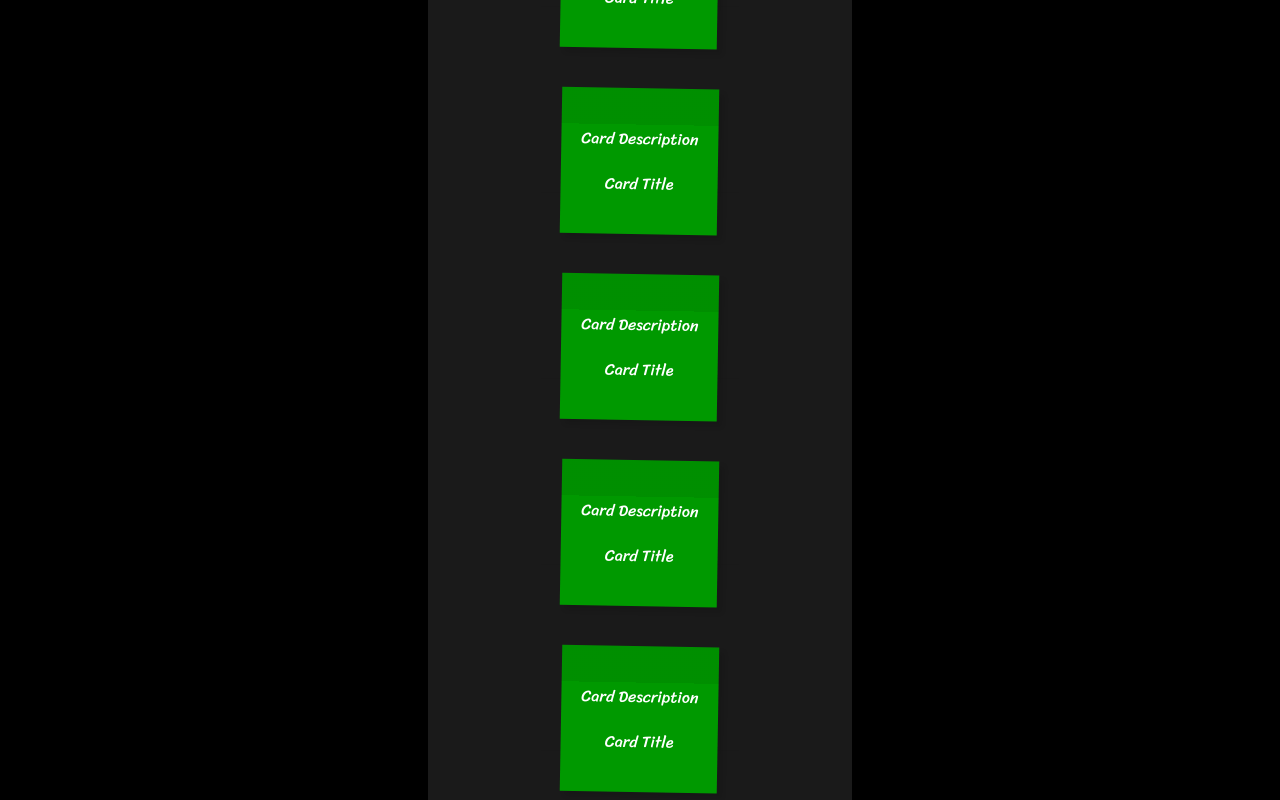
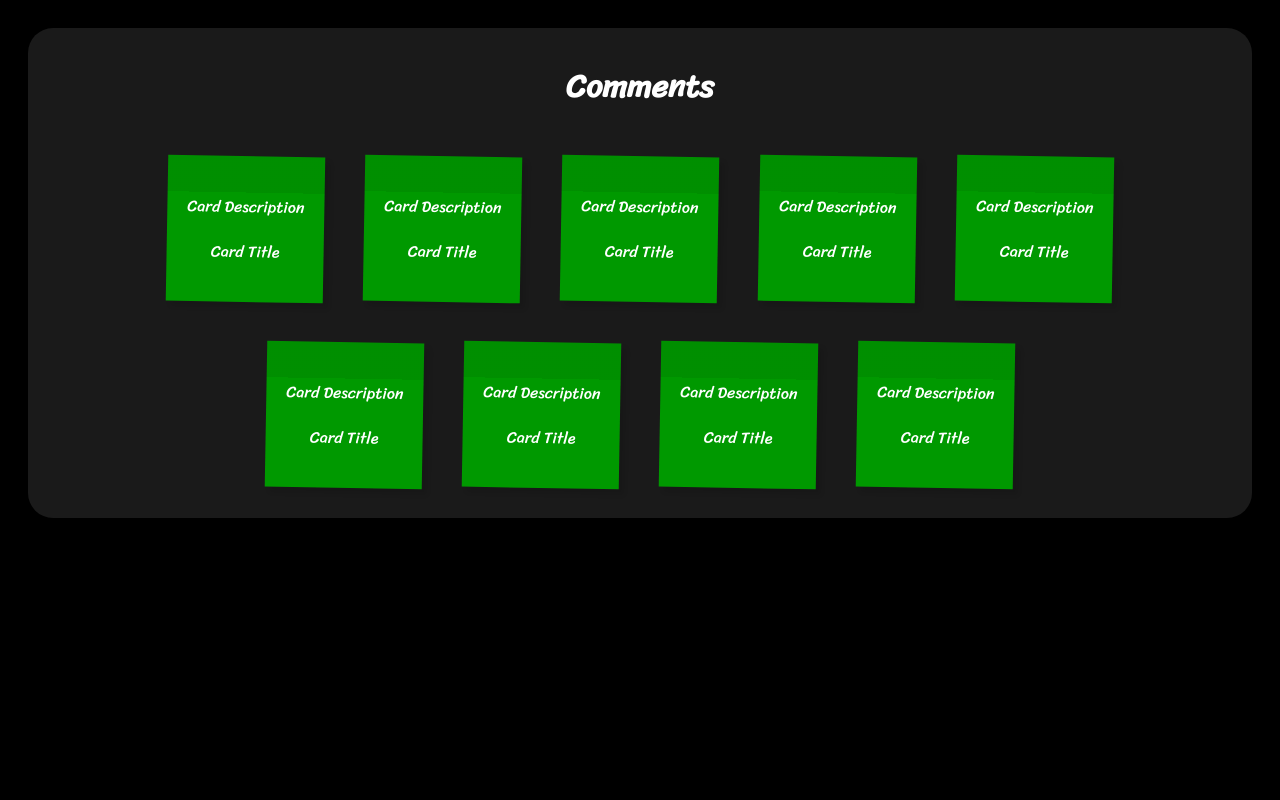
Before and after one commit to reuelrai/Quest, a React (Vite) app: page / in a window 1280 px wide. Shown: the top 800 px of the page. Built offline with nearby package versions, Linux system fonts and the light colour scheme.

Commit message:
minor changes

```diff
--- a/src/App.css
+++ b/src/App.css
@@ -1,37 +1,10 @@
-html{
-  background-color: black;
-  position: absolute;
-  top: 0;
-  left: 0;
-  top: 50%;
-  left: 50%;
-  transform: translate(-50%, -50%);
+:root {
+  font-family: 'Sriracha', cursive;
+  color: white;
+  background-color: hsl(0, 0%, 0%);
+  text-align: center;
+  padding: 20px;
 }
-
-.first-container{
-
-  position: relative;
-  display: inline-block;
-  justify-content: center;
-  align-items: center;
-  background-color: hsl(0, 0%, 10%);
-  margin: 50px 100px 50px 100px;
-  border-radius: 30px;
-  padding: 20px;
-  justify-content: center;
-  text-align: center;
-}
-
-
-.second-container{
-  position: relative;
-  display: inline;
-  justify-content: center;
-  align-items: center;
-  background-color: hsl(0, 0%, 10%);
-}
-
-
 .card{
   border: 1px solid hsl(0, 0%, 80%);
   border:none;
@@ -47,3 +20,14 @@ html{
   color: white;
   transform: rotate(1deg);
 }
+
+.container{
+  background-color: hsl(0, 0%, 10%);
+  height: 100%;
+  border-radius: 25px;
+  padding: 10px 25px 10px 25px;
+}
+.container h1{
+  margin-top: 10px;
+  padding-top: 10px;
+}
--- a/src/App.jsx
+++ b/src/App.jsx
@@ -3,22 +3,12 @@ import Card from "./assets/components/card.jsx";
 
 function App() {
   return (
-    <>
-      <div className="first-container">
-        <h1>Comments</h1>
-        <div className="second-container">
-          <Card />
-          <Card />
-          <Card />
-          <Card />
-          <Card />
-          <Card />
-          <Card />
-          <Card />
-          <Card />
-          <Card />
-        </div>
+    <><div className="container">
+      <h1>Comments</h1>
+      <div className="second-container">
+        <Card />
       </div>
+    </div>
     </>
 
   );
--- a/src/assets/components/card.jsx
+++ b/src/assets/components/card.jsx
@@ -2,10 +2,44 @@ import { Navigate } from "react-router-dom";
 
 function card(){
     return (
+        <>
         <div className="card">
             <p className="comment">Card Description</p>
             <p className="username">Card Title</p>
         </div>
+        <div className="card">
+            <p className="comment">Card Description</p>
+            <p className="username">Card Title</p>
+        </div>
+        <div className="card">
+            <p className="comment">Card Description</p>
+            <p className="username">Card Title</p>
+        </div>
+        <div className="card">
+            <p className="comment">Card Description</p>
+            <p className="username">Card Title</p>
+        </div>
+        <div className="card">
+            <p className="comment">Card Description</p>
+            <p className="username">Card Title</p>
+        </div>
+        <div className="card">
+            <p className="comment">Card Description</p>
+            <p className="username">Card Title</p>
+        </div>
+        <div className="card">
+            <p className="comment">Card Description</p>
+            <p className="username">Card Title</p>
+        </div>
+        <div className="card">
+            <p className="comment">Card Description</p>
+            <p className="username">Card Title</p>
+        </div>
+        <div className="card">
+            <p className="comment">Card Description</p>
+            <p className="username">Card Title</p>
+        </div>
+        </>
     )
 }
 
```
